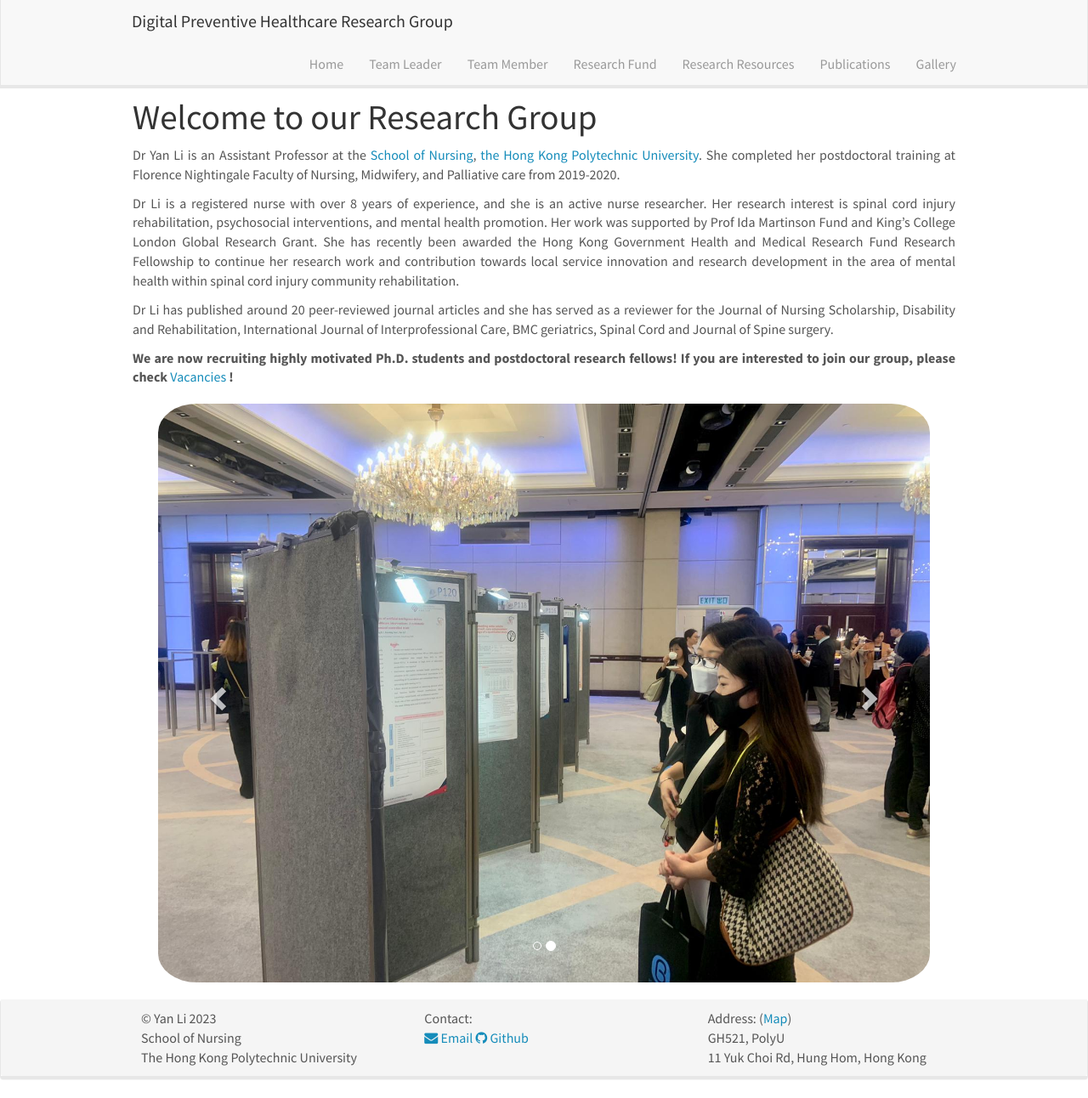
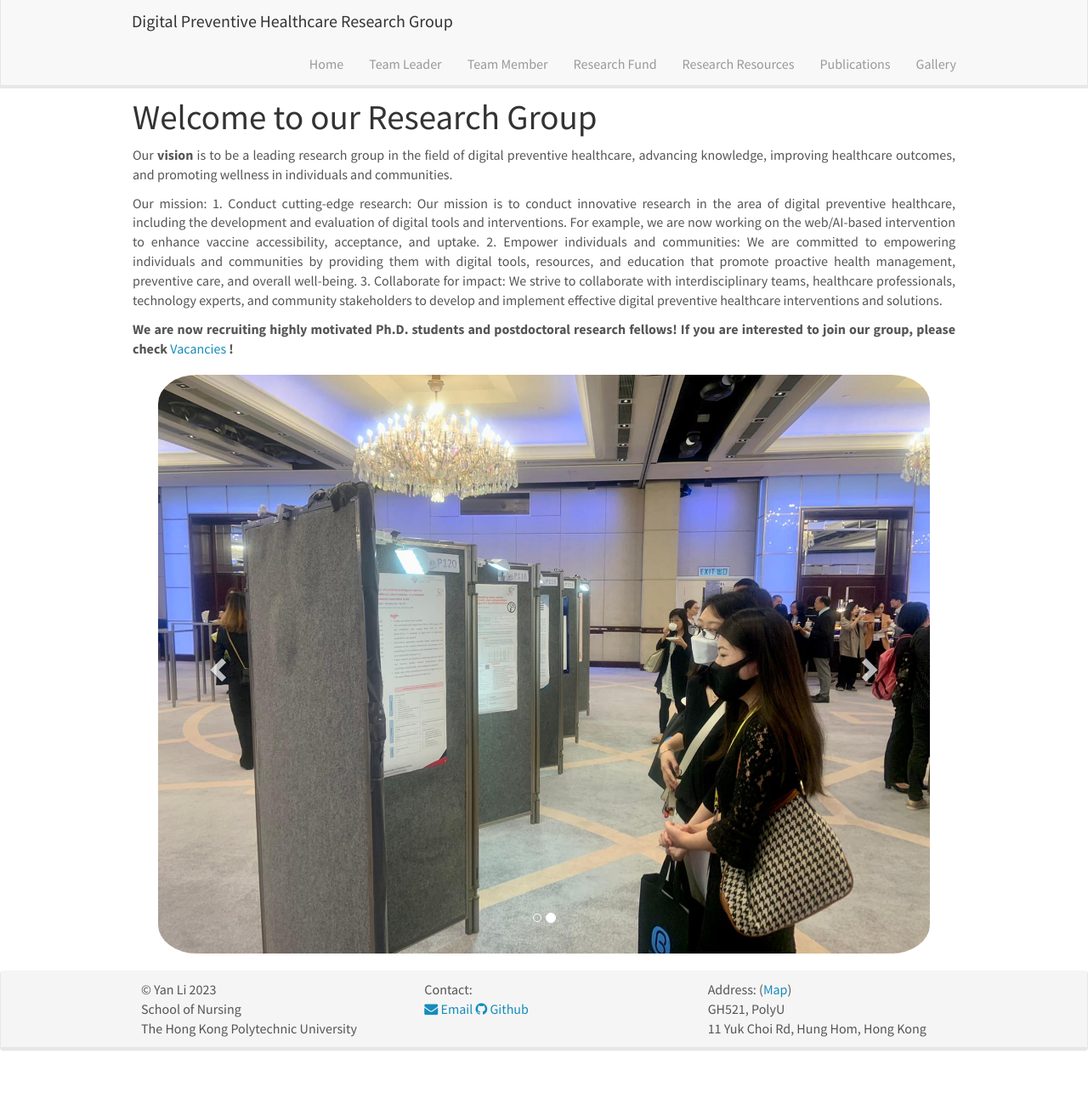
Before and after one commit to polyuly/polyuly.github.io, a Jekyll site: the page built from _pages/home.md, in a window 1280 px wide and 1292 px high. Shown: the whole window at 85% size. Built offline with Jekyll 4.4.1, drawn with Linux system fonts in a browser that asks for light colours; nearby versions of some CDN libraries.

Commit message:
homepage

```diff
--- a/_pages/home.md
+++ b/_pages/home.md
@@ -7,19 +7,16 @@ permalink: /
 ---
 <p align = "justify">
 
-Dr Yan Li is an Assistant Professor at the [School of Nursing](https://www.polyu.edu.hk/sn/), [the Hong Kong Polytechnic University](https://www.polyu.edu.hk/). She completed her postdoctoral training at Florence Nightingale Faculty of Nursing, Midwifery, and Palliative care from 2019-2020.
+Our **vision** is to be a leading research group in the field of digital preventive healthcare, advancing knowledge, improving healthcare outcomes, and promoting wellness in individuals and communities.
 
 </p>
 
 <p align = "justify">
 
-Dr Li is a registered nurse with over 8 years of experience, and she is an active nurse researcher. Her research interest is spinal cord injury rehabilitation, psychosocial interventions, and mental health promotion. Her work was supported by Prof Ida Martinson Fund and King’s College London Global Research Grant. She has recently been awarded the Hong Kong Government Health and Medical Research Fund Research Fellowship to continue her research work and contribution towards local service innovation and research development in the area of mental health within spinal cord injury community rehabilitation.
-
-</p>
-
-<p align = "justify">
-
-Dr Li has published around 20 peer-reviewed journal articles and she has served as a reviewer for the Journal of Nursing Scholarship, Disability and Rehabilitation, International Journal of Interprofessional Care, BMC geriatrics, Spinal Cord and Journal of Spine surgery.
+Our mission:
+1. Conduct cutting-edge research: Our mission is to conduct innovative research in the area of digital preventive healthcare, including the development and evaluation of digital tools and interventions. For example, we are now working on the web/AI-based intervention to enhance vaccine accessibility, acceptance, and uptake.
+2. Empower individuals and communities: We are committed to empowering individuals and communities by providing them with digital tools, resources, and education that promote proactive health management, preventive care, and overall well-being.
+3. Collaborate for impact: We strive to collaborate with interdisciplinary teams, healthcare professionals, technology experts, and community stakeholders to develop and implement effective digital preventive healthcare interventions and solutions.
 
 </p>
 
```
